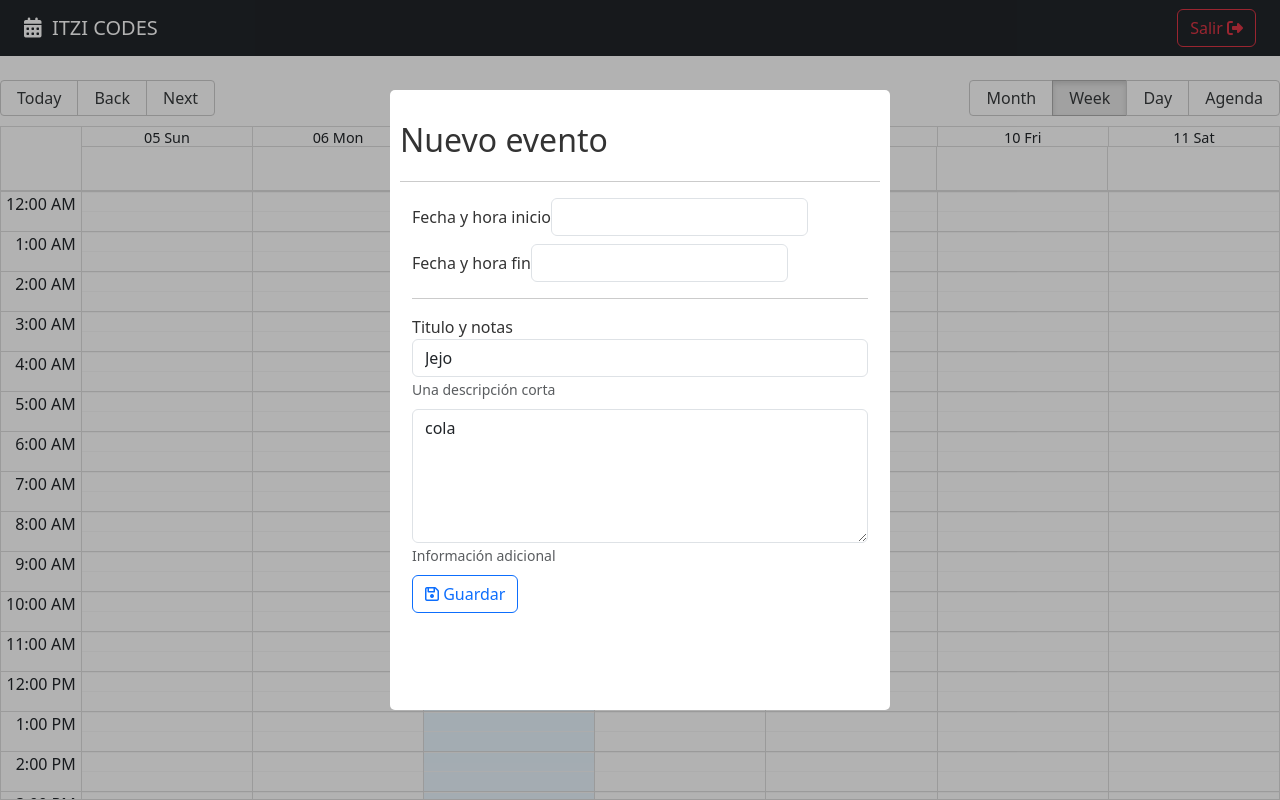
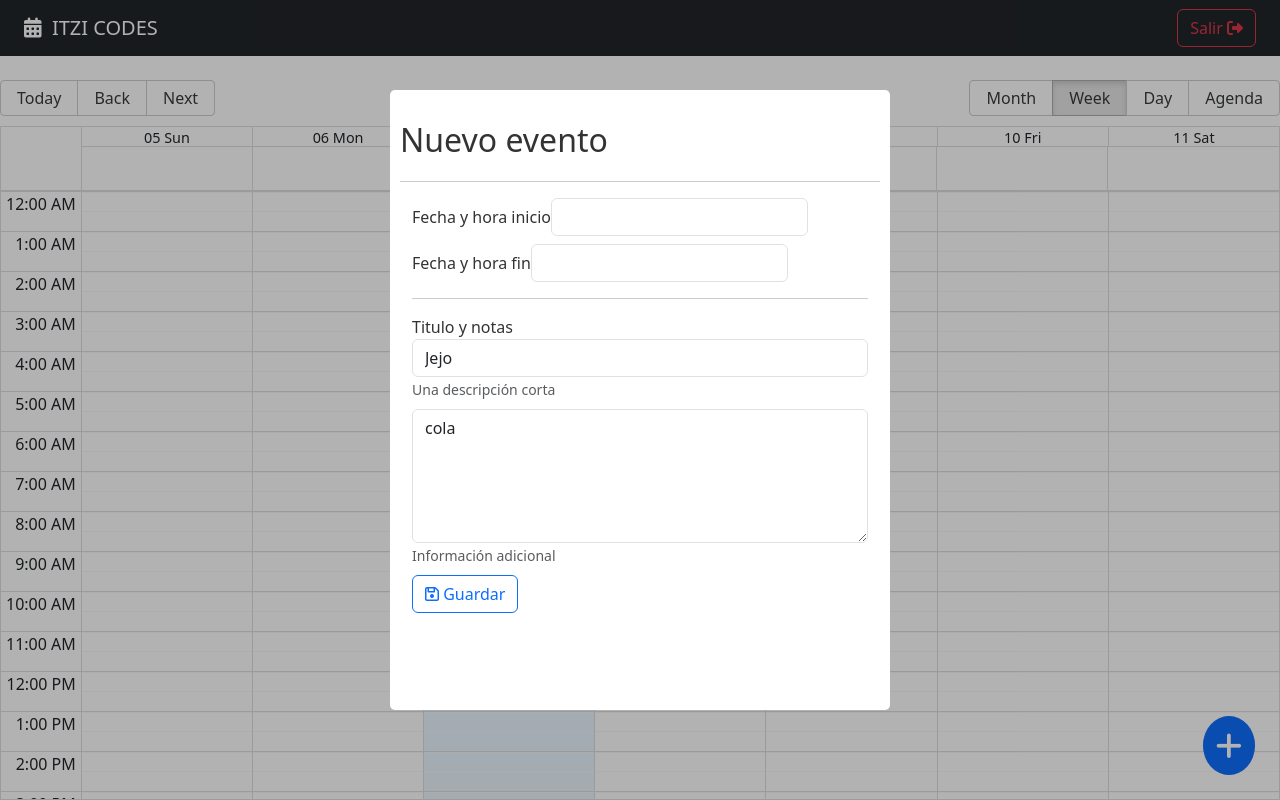
Before and after one commit to Itzelvillg/Calendar, a React (Vite) app: page / in a window 1280 px wide. Built offline with nearby package versions, Linux system fonts and the light colour scheme.

Commit message:
Cant solve nothing

```diff
--- a/src/calendar/components/CalendarModal.jsx
+++ b/src/calendar/components/CalendarModal.jsx
@@ -38,6 +38,7 @@ export const CalendarModal = () => {
 
     useEffect(() => {
         if(activeEvent !== null){
+            console.log(activeEvent)
             setFormValues({...activeEvent})
         }
     }, [activeEvent]);
--- /dev/null
+++ b/src/calendar/components/FabAddNew.jsx
@@ -0,0 +1,8 @@
+
+export const FabAddNew = () => {
+  return (
+    <button className="btn btn-primary fab">
+      <i className="fas fa-plus"></i>
+      </button>
+  )
+}
--- a/src/calendar/pages/CalendarPage.jsx
+++ b/src/calendar/pages/CalendarPage.jsx
@@ -8,6 +8,7 @@ import { useState } from "react"
 import { CalendarModal } from "../components/CalendarModal"
 import { useUiStore } from "../../hooks/useUiStore"
 import { useCalendarStore } from "../../hooks/useCalendarStore"
+import { FabAddNew } from "../components/FabAddNew"
 
 
 
@@ -36,7 +37,7 @@ export const CalendarPage = () => {
     openDateModal()
   }
 
-  const onSelect = (event)=>{
+  const onSelect = ({event})=>{
     setActiveEvent(event)
   }
   const onViewChanged= (event)=>{
@@ -62,6 +63,7 @@ export const CalendarPage = () => {
       onView={onViewChanged}
     />
     <CalendarModal/>
+    <FabAddNew/>
     </>
   )
 }
--- a/src/store/calendar/calendarSlice.js
+++ b/src/store/calendar/calendarSlice.js
@@ -5,7 +5,7 @@ const tempEvent =   {
     _id: new Date().getTime(),
     title: "gingi caca",
     notes: "Saquenla",
-    start: new Date() ,
+    start: addHours(new Date,1) ,
     end: addHours(new Date, 3),
     bgColor:'#fafafa',
     user:{
@@ -23,7 +23,7 @@ export const calendarSlice = createSlice({
   },
   reducers: {
     onSetActiveEvent: (state, {payload}) => {
-      state.activeEvent = payload;
+      state.activeEvent = {payload};
     },
   },
 })
--- a/src/styles.css
+++ b/src/styles.css
@@ -36,3 +36,12 @@
   max-width: 500px;
   outline: none;
   padding: 10px;}
+
+
+  .fab{
+    border-radius: 100%;
+    bottom: 25px;
+    right: 25px;
+    font-size: 30px;
+    position: fixed;
+  }
```
